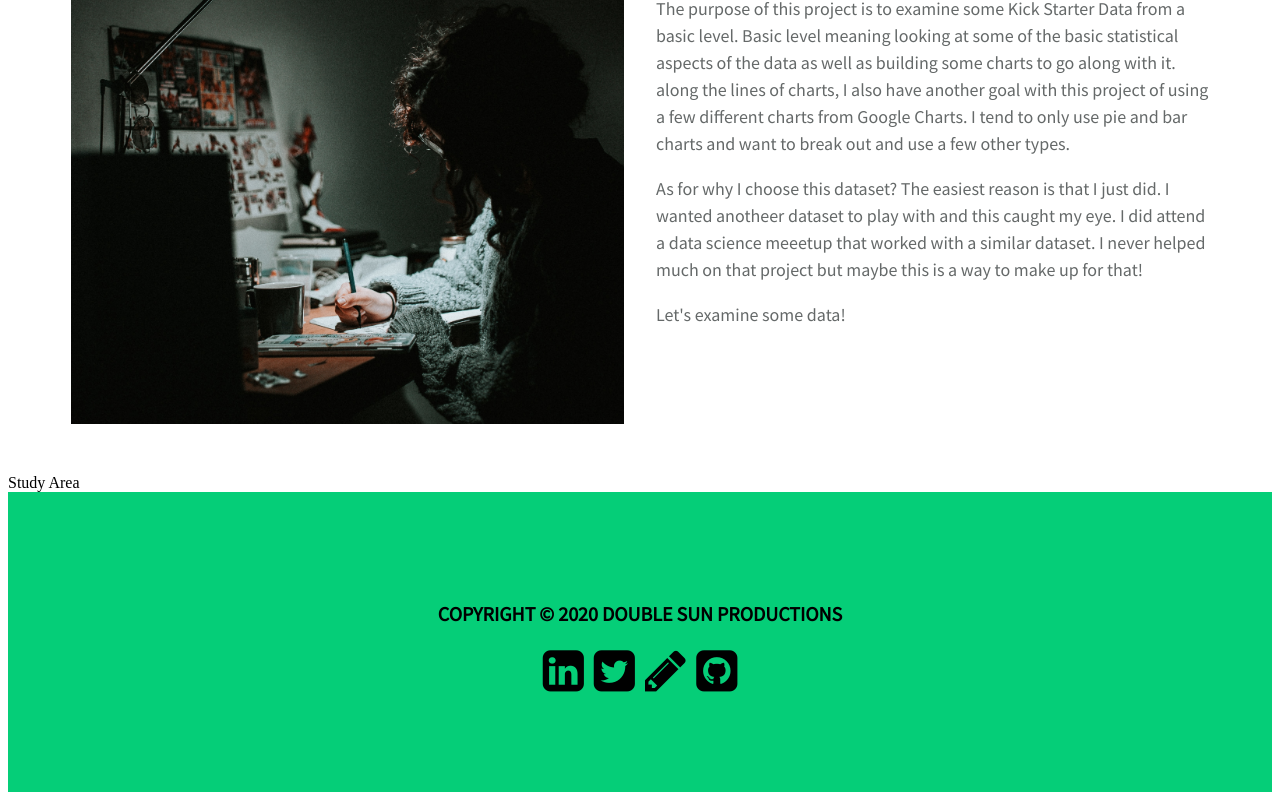
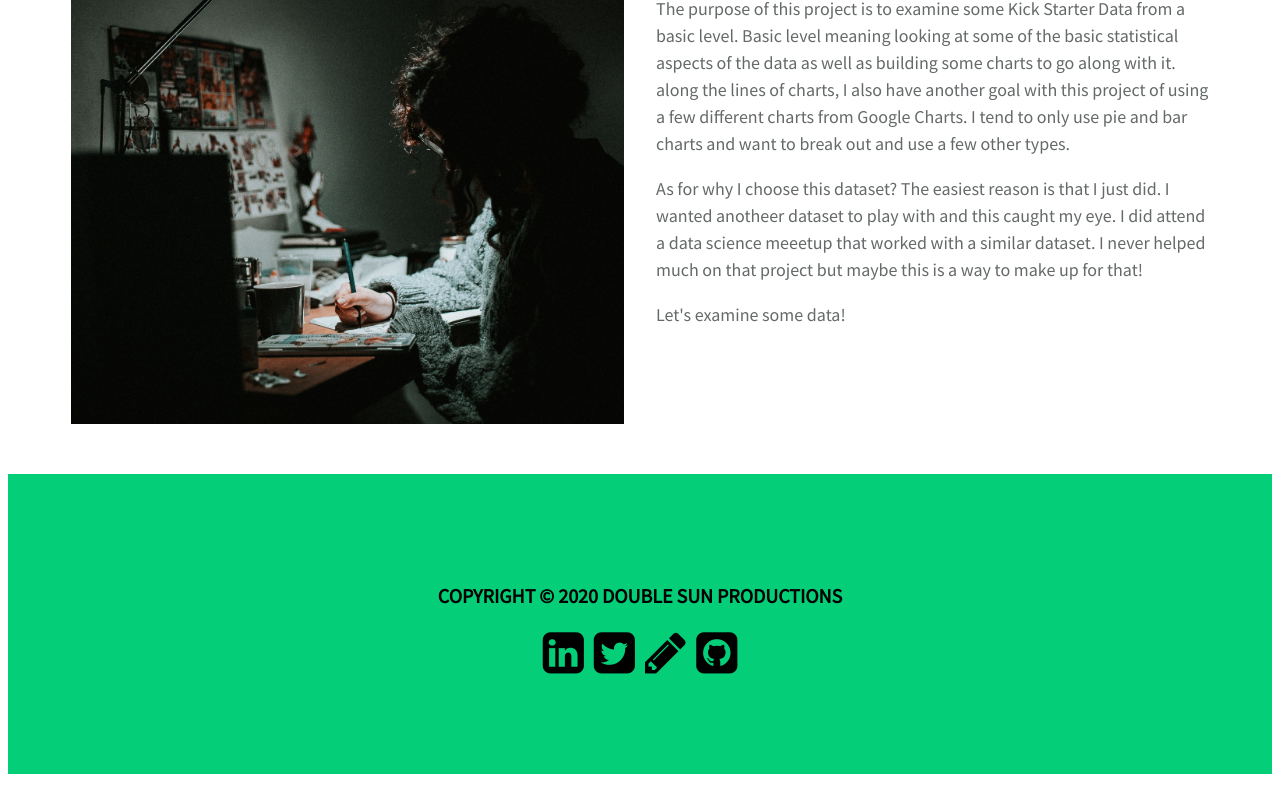
Before and after one commit to ravenusmc/kickstarter, a Vue app in the folder client/: page / in a window 1280 px wide. Shown: the part 874-1674 px from the top of the page. Built offline with nearby package versions, Linux system fonts and the light colour scheme.

Commit message:
started work on form area

```diff
--- /dev/null
+++ b/client/src/components/forms/Form.vue
@@ -0,0 +1,15 @@
+<template>
+  <div>
+    <form>
+    </form>
+  </div>
+</template>
+
+<script>
+export default {
+  name: "form",
+}
+</script>
+
+<style scoped>
+</style>
--- a/client/src/components/home/StudyArea.vue
+++ b/client/src/components/home/StudyArea.vue
@@ -1,12 +1,17 @@
 <template>
   <div>
-    Study Area
+    <Form/>
   </div>
 </template>
 
 <script scoped>
+import Form from '@/components/forms/Form.vue';
+
 export default {
   name: 'StudyArea',
+  components: {
+    Form
+  }
 }
 </script>
 
```
